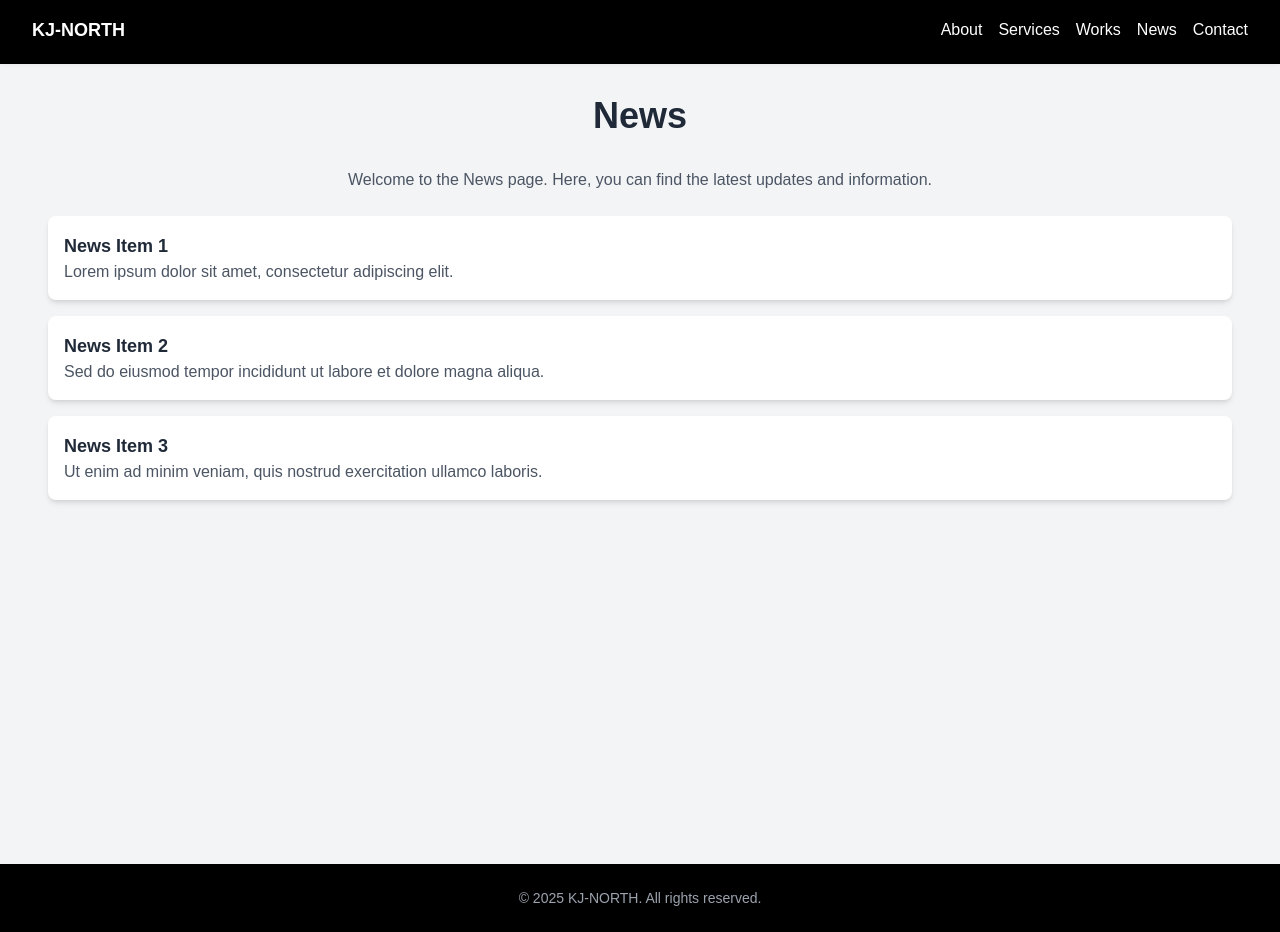
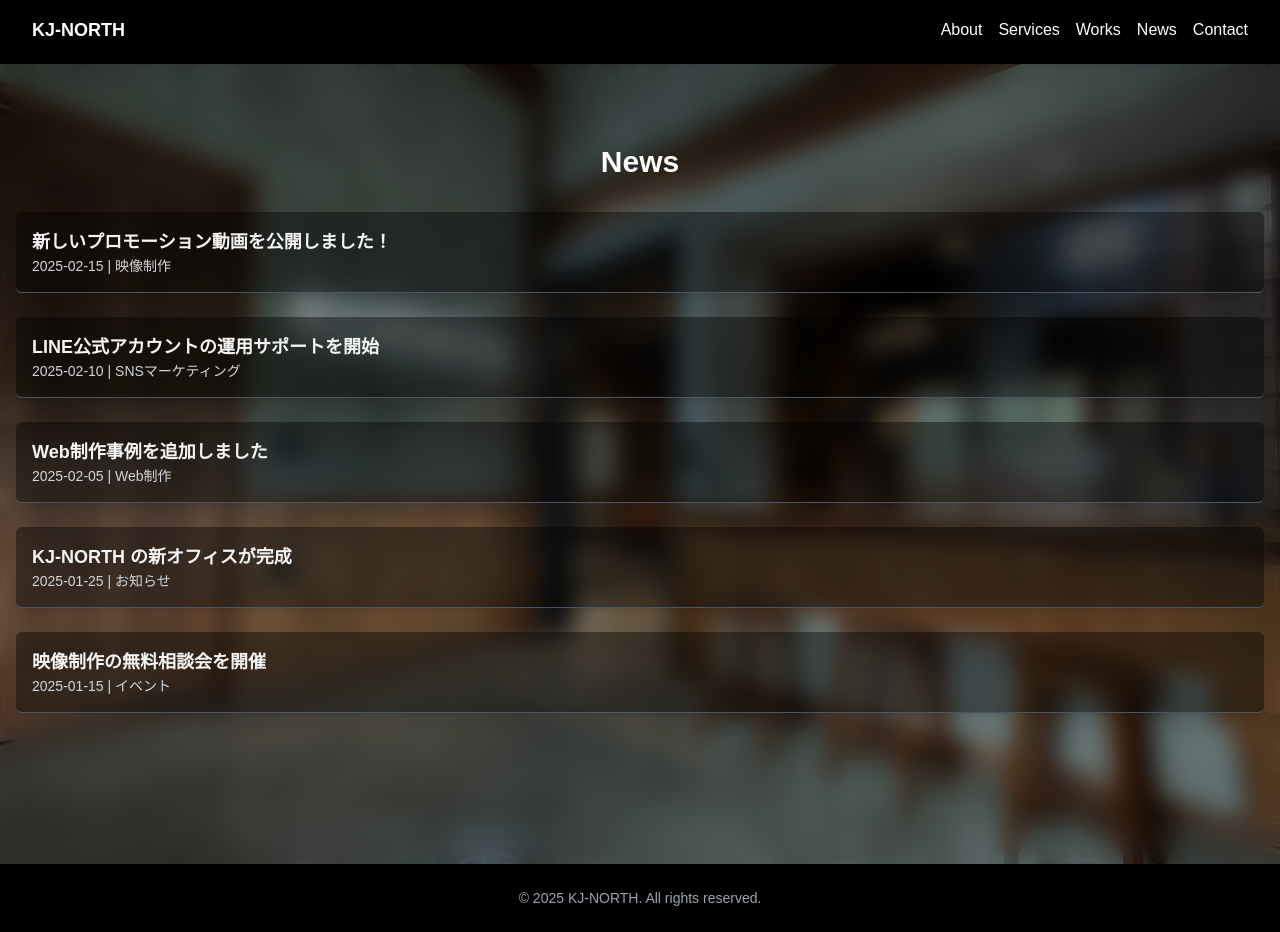
Before and after one commit to miryowasuke/kj-north-site, a Next.js app: page /news in a window 1280 px wide. Built offline with nearby package versions, Linux system fonts and the light colour scheme.

Commit message:
Newsページ作成(仮)

```diff
--- /dev/null
+++ b/app/news/[id]/page.tsx
@@ -0,0 +1,34 @@
+// /app/news/[id]/page.tsx
+"use client";
+
+import { useParams } from "next/navigation";
+import { newsData } from "../data";
+import Link from "next/link";
+
+export default function NewsDetail() {
+  const { id } = useParams();
+  const news = newsData.find((item) => item.id === id);
+
+  if (!news) {
+    return <p className="text-center text-red-500">記事が見つかりません。</p>;
+  }
+
+  return (
+    <div className="flex flex-col flex-grow min-h-screen bg-gray-100 p-8">
+      <div className="container mx-auto px-4 m-5">
+        <h1 className="text-3xl font-bold text-warmWood mb-4">{news.title}</h1>
+        <p className="text-sm text-gray-400 mb-6">
+          {news.date} | {news.category}
+        </p>
+        <div className="text-lg leading-relaxed">{news.content}</div>
+
+        {/* 🔙 一覧に戻るリンク */}
+        <div className="mt-8">
+          <Link href="/news" className="text-warmWood hover:underline">
+            ← ニュース一覧に戻る
+          </Link>
+        </div>
+      </div>
+    </div>
+  );
+}
--- /dev/null
+++ b/app/news/data.ts
@@ -0,0 +1,43 @@
+// /app/news/data.ts
+export const newsData = [
+  {
+    id: "1",
+    title: "新しいプロモーション動画を公開しました！",
+    date: "2025-02-15",
+    content:
+      "KJ-NORTH では最新のプロモーション動画を制作しました。高品質な映像制作でブランドの魅力を最大限に引き出します。",
+    category: "映像制作",
+  },
+  {
+    id: "2",
+    title: "LINE公式アカウントの運用サポートを開始",
+    date: "2025-02-10",
+    content:
+      "企業向けに LINE 公式アカウントの運用代行サービスを開始しました。SNSマーケティングを強化したい方はぜひご相談ください。",
+    category: "SNSマーケティング",
+  },
+  {
+    id: "3",
+    title: "Web制作事例を追加しました",
+    date: "2025-02-05",
+    content:
+      "最新の Web 制作事例をポートフォリオに追加しました。デザインとユーザビリティにこだわったサイトをぜひご覧ください。",
+    category: "Web制作",
+  },
+  {
+    id: "4",
+    title: "KJ-NORTH の新オフィスが完成",
+    date: "2025-01-25",
+    content:
+      "より良い制作環境を整えるために、新オフィスへ移転しました。スタッフ一同、さらなるクリエイティブな制作に取り組んでまいります。",
+    category: "お知らせ",
+  },
+  {
+    id: "5",
+    title: "映像制作の無料相談会を開催",
+    date: "2025-01-15",
+    content:
+      "映像制作に関する無料相談会を開催します。動画マーケティングや撮影・編集のご相談をお待ちしております。",
+    category: "イベント",
+  },
+];
--- a/app/news/page.tsx
+++ b/app/news/page.tsx
@@ -1,36 +1,41 @@
-import React from "react";
+"use client";
+
+import Link from "next/link";
+import { newsData } from "./data";
 
 const News = () => {
   return (
-    <div className="flex flex-col flex-grow min-h-screen bg-gray-100 p-8">
-      <div className="container mx-auto px-4">
-        <h1 className="text-4xl font-bold text-center mb-8 text-gray-800">
-          News
-        </h1>
-        <p className="text-center text-gray-600 mb-6">
-          Welcome to the News page. Here, you can find the latest updates and
-          information.
-        </p>
-        <ul className="space-y-4">
-          <li className="bg-white shadow-md p-4 rounded-lg hover:bg-gray-50 transition">
-            <h2 className="text-lg font-semibold text-gray-800">News Item 1</h2>
-            <p className="text-gray-600">
-              Lorem ipsum dolor sit amet, consectetur adipiscing elit.
-            </p>
-          </li>
-          <li className="bg-white shadow-md p-4 rounded-lg hover:bg-gray-50 transition">
-            <h2 className="text-lg font-semibold text-gray-800">News Item 2</h2>
-            <p className="text-gray-600">
-              Sed do eiusmod tempor incididunt ut labore et dolore magna aliqua.
-            </p>
-          </li>
-          <li className="bg-white shadow-md p-4 rounded-lg hover:bg-gray-50 transition">
-            <h2 className="text-lg font-semibold text-gray-800">News Item 3</h2>
-            <p className="text-gray-600">
-              Ut enim ad minim veniam, quis nostrud exercitation ullamco
-              laboris.
-            </p>
-          </li>
+    <div
+      className="relative min-h-screen bg-cover bg-center bg-no-repeat pt-20" // 🔹 ヘッダー分の余白を追加
+      style={{
+        backgroundImage: "url('/photo/photo21.jpg')",
+      }}
+    >
+      {/* ✨ 背景オーバーレイ */}
+      <div className="absolute inset-0 bg-black/50 backdrop-blur-md"></div>
+
+      <div className="relative container mx-auto px-4">
+        {/* 🔹 Newsタイトルを中央に配置 & 白色に設定 */}
+        <h1 className="text-3xl font-bold mb-8 text-center text-white">News</h1>
+
+        <ul className="space-y-6">
+          {newsData.map((news) => (
+            <li
+              key={news.id}
+              className="border-b border-gray-600 p-4 bg-black/40 rounded-md shadow-lg"
+            >
+              {/* 🔹 タイトルと日付の位置を統一 */}
+              <Link
+                href={`/news/${news.id}`}
+                className="block text-lg font-semibold text-ivoryWhite hover:underline"
+              >
+                {news.title}
+              </Link>
+              <p className="text-sm text-gray-300">
+                {news.date} | {news.category}
+              </p>
+            </li>
+          ))}
         </ul>
       </div>
     </div>
```
